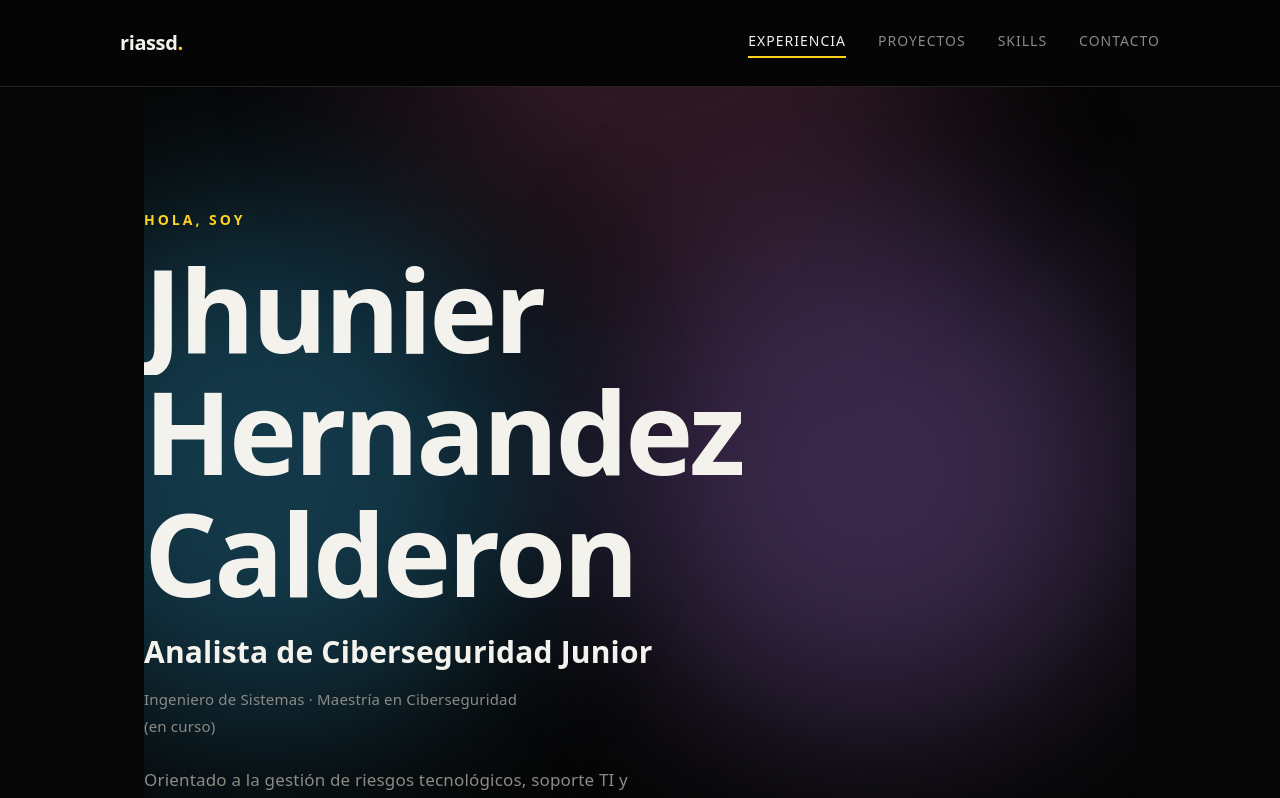
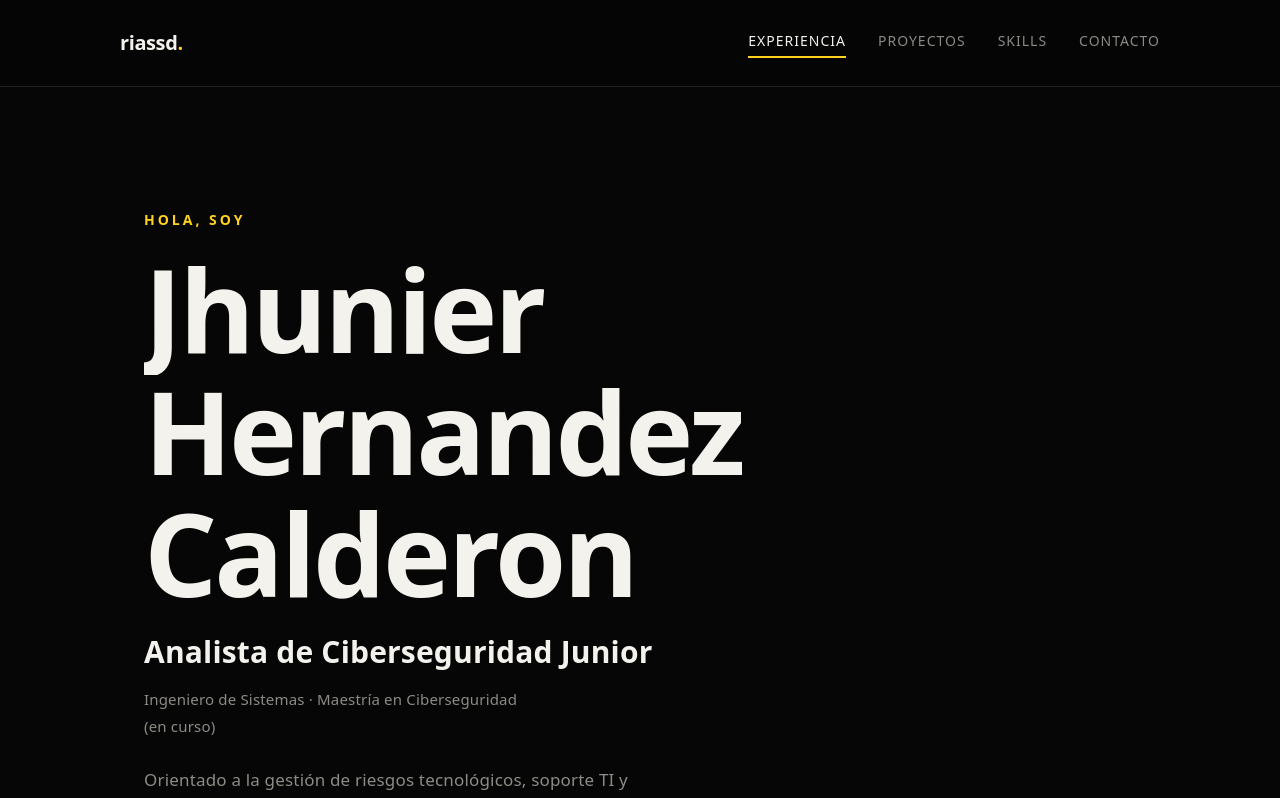
Before and after one commit to riassd/riases.dev, a React (Vite) app: page / in a window 1280 px wide. Shown: the top 798 px of the page. Built offline with nearby package versions, Linux system fonts and the light colour scheme.

Commit message:
Remove hero background aura blobs
The colored gradient blobs behind the hero text made the section read
as a boxed/constrained area instead of the full-bleed black background.
Removed per feedback; the word-by-word name reveal and everything else
in the hero stays as is.

```diff
--- a/src/App.css
+++ b/src/App.css
@@ -86,79 +86,7 @@ main {
 }
 
 .hero {
-  position: relative;
   padding: 15vh 0 14vh;
-  overflow: hidden;
-}
-
-.hero-aura {
-  position: absolute;
-  inset: -10% -10% auto -10%;
-  height: 140%;
-  pointer-events: none;
-  z-index: 0;
-}
-
-.aura {
-  position: absolute;
-  width: 40vw;
-  height: 40vw;
-  max-width: 520px;
-  max-height: 520px;
-  border-radius: 50%;
-  filter: blur(90px);
-  opacity: 0.28;
-}
-
-.aura-a {
-  top: -10%;
-  left: -5%;
-  background: #38bdf8;
-  animation: drift-a 22s ease-in-out infinite alternate;
-}
-
-.aura-b {
-  top: 10%;
-  right: -10%;
-  background: #c084fc;
-  animation: drift-b 26s ease-in-out infinite alternate;
-}
-
-.aura-c {
-  bottom: -20%;
-  left: 30%;
-  background: #f472b6;
-  opacity: 0.18;
-  animation: drift-a 30s ease-in-out infinite alternate-reverse;
-}
-
-@keyframes drift-a {
-  from {
-    transform: translate(0, 0) scale(1);
-  }
-  to {
-    transform: translate(6vw, 4vh) scale(1.15);
-  }
-}
-
-@keyframes drift-b {
-  from {
-    transform: translate(0, 0) scale(1);
-  }
-  to {
-    transform: translate(-5vw, 6vh) scale(1.1);
-  }
-}
-
-@media (prefers-reduced-motion: reduce) {
-  .aura {
-    animation: none;
-  }
-}
-
-.hero > div {
-  position: relative;
-  z-index: 1;
 }
 
 .hero-eyebrow {
--- a/src/components/Hero.jsx
+++ b/src/components/Hero.jsx
@@ -9,12 +9,6 @@ export default function Hero() {
 
   return (
     <section id="top" className="hero">
-      <div className="hero-aura" aria-hidden="true">
-        <span className="aura aura-a" />
-        <span className="aura aura-b" />
-        <span className="aura aura-c" />
-      </div>
-
       <motion.div initial="hidden" whileInView="visible" viewport={viewport} variants={staggerContainer(0.1)}>
         <motion.p variants={fadeUpItem} className="hero-eyebrow">
           Hola, soy
```
